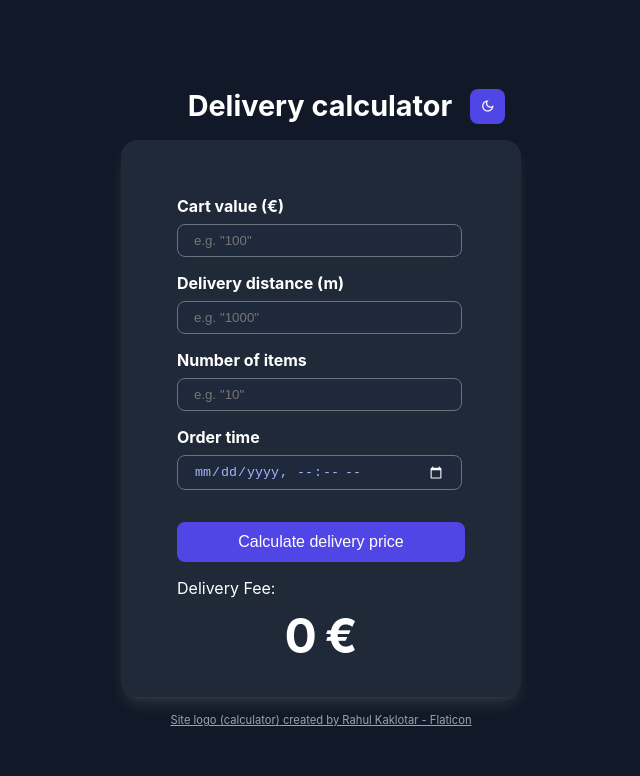
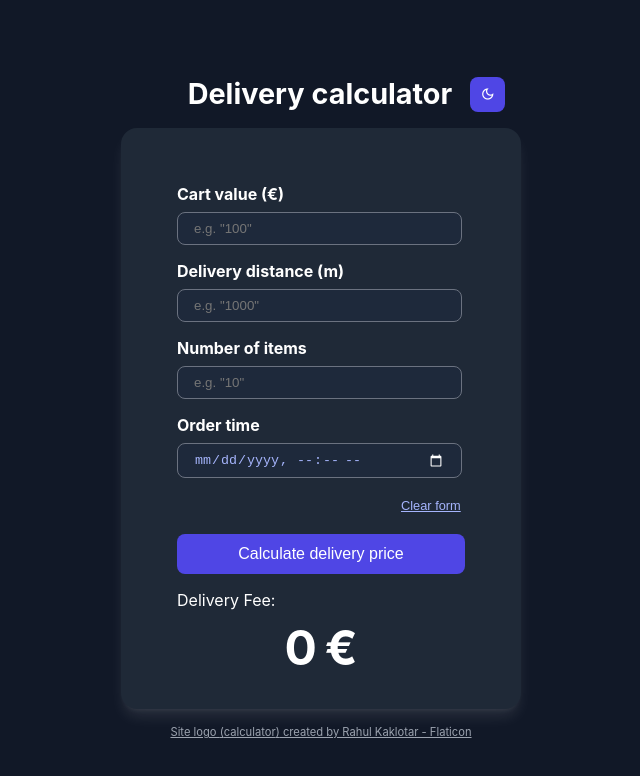
Before and after one commit to miofri/calculator-2024, a React (Create React App) app: page / in a window 1280 px wide. Shown: the top 776 px of the page, without its empty margins (319-959 px from the left). Built offline with nearby package versions, Linux system fonts and the light colour scheme.

Commit message:
added last minute clear button

```diff
--- a/src/components/DeliveryFeeCalculator.tsx
+++ b/src/components/DeliveryFeeCalculator.tsx
@@ -21,6 +21,7 @@ const initialState: FormStates = {
 	deliveryDistance: 0,
 	numberOfItems: 0,
 	orderTime: '',
+	reset: null,
 };
 
 export const DeliveryFeeCalculator = () => {
@@ -36,6 +37,10 @@ export const DeliveryFeeCalculator = () => {
 	const handleSubmit = (e: React.FormEvent<HTMLFormElement>) => {
 		e.preventDefault();
 		setDeliveryPrice(deliveryCalculationResult(formData));
+	};
+	const handleClearForm = () => {
+		setFormData({ type: 'RESET', name: 'reset', value: '' });
+		setDeliveryPrice(0);
 	};
 
 	return (
@@ -63,6 +68,12 @@ export const DeliveryFeeCalculator = () => {
 						<Styled.Fieldset>
 							<legend className="visually-hidden">{STRINGS.LEGEND}</legend>
 							<Forms formData={formData} setFormData={setFormData} />
+							<Styled.ClearButton
+								onClick={handleClearForm}
+								data-test-id="clear-button"
+							>
+								Clear form
+							</Styled.ClearButton>
 							<Styled.Button
 								data-test-id="submit"
 								title="Calculate delivery price"
@@ -70,7 +81,6 @@ export const DeliveryFeeCalculator = () => {
 							>
 								{STRINGS.BUTTON}
 							</Styled.Button>
-
 							<Styled.Paragraph>{STRINGS.PARAGRAPH}</Styled.Paragraph>
 							<Styled.TotalFeeContainer>
 								<Styled.TotalFeeContainer_Span data-test-id="fee">
--- a/src/components/FormInputTemplate.tsx
+++ b/src/components/FormInputTemplate.tsx
@@ -46,6 +46,7 @@ export const FormInputTemplate = ({
 					onChange({
 						name: formTitle as keyof FormStates,
 						value: e.target.value,
+						type: 'UPDATE',
 					})
 				}
 				required
--- a/src/interfaces/formDataModel.ts
+++ b/src/interfaces/formDataModel.ts
@@ -3,9 +3,11 @@ export interface FormStates {
 	deliveryDistance: number;
 	numberOfItems: number;
 	orderTime: string;
+	reset: null;
 }
 
 export interface FormAction {
 	name: keyof FormStates;
 	value: string | number;
+	type: string;
 }
--- a/src/interfaces/formTemplateModel.ts
+++ b/src/interfaces/formTemplateModel.ts
@@ -7,5 +7,9 @@ export interface FormTemplateModel {
 	formUnitLabel: string;
 	formValue: number | string;
 	formPlaceholder: string | undefined;
-	onChange: (e: { name: keyof FormStates; value: string }) => void;
+	onChange: (e: {
+		name: keyof FormStates;
+		value: string;
+		type: string;
+	}) => void;
 }
--- a/src/reducers/formReducer.ts
+++ b/src/reducers/formReducer.ts
@@ -8,8 +8,21 @@ export const formReducer = (
 	state: FormStates,
 	action: FormAction,
 ): FormStates => {
-	return {
-		...state,
-		[action.name]: action.value,
-	};
+	switch (action.type) {
+		case 'UPDATE':
+			return {
+				...state,
+				[action.name]: action.value,
+			};
+		case 'RESET':
+			return {
+				cartValue: 0,
+				deliveryDistance: 0,
+				numberOfItems: 0,
+				orderTime: '',
+				reset: null,
+			};
+		default:
+			throw new Error(`Unhandled action type: ${action.type}`);
+	}
 };
--- a/src/ui-components/CalculatorUI.tsx
+++ b/src/ui-components/CalculatorUI.tsx
@@ -46,6 +46,21 @@ export const Button = styled.button`
  */
 export const CalculatorContainer = styled(FlexStyle)``;
 
+export const ClearButton = styled(Button)`
+	position: relative;
+	padding: 0;
+	margin: 0;
+	width: fit-content;
+	margin-left: 14rem;
+	color: ${(props) => props.theme.inputTextColor};
+	font-size: 0.8rem;
+	text-decoration: underline;
+	background-color: transparent;
+	&:hover {
+		background-color: transparent;
+		color: ${(props) => props.theme.text};
+	}
+`;
 export const Credits = styled.a`
 	margin-top: 1rem;
 	font-size: 0.7rem;
```
Also changed, not shown: 2 other files (tests, documents, lock files or other folders).
